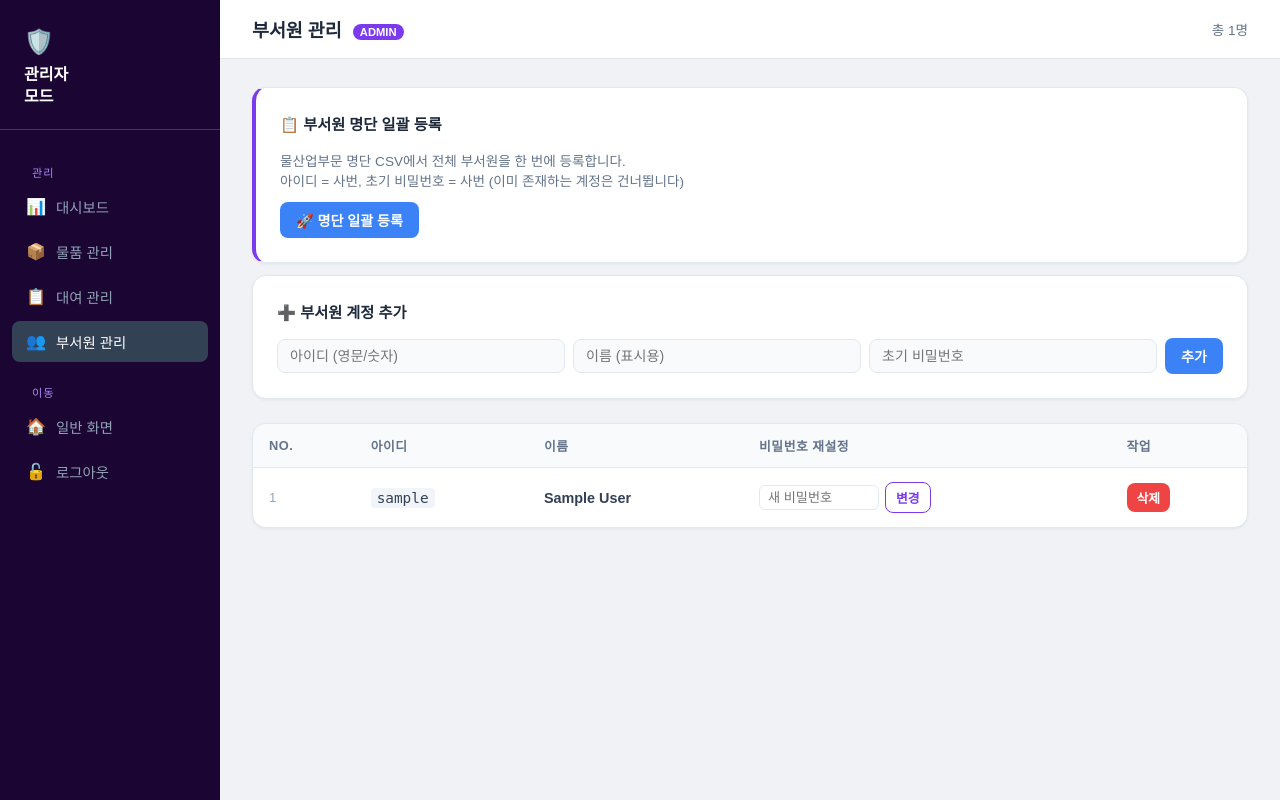
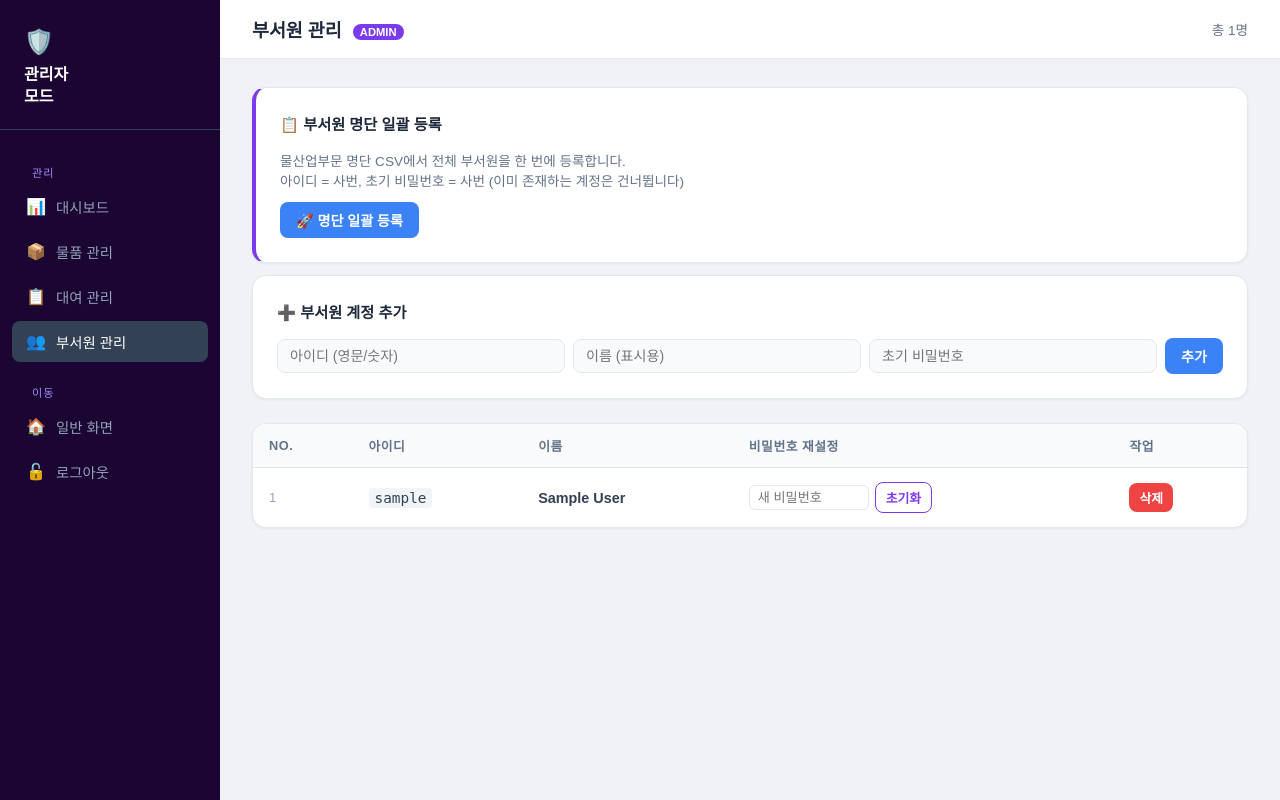
Before and after one commit to jun89368936-blip/100_test, a Flask app: page /admin/users in a window 1280 px wide. Run offline with Flask 3, Linux system fonts and the light colour scheme; the visitor is signed in with stand-in values (Sample User, id 1); a database or web service that is not in the repository returns one stand-in record (values such as "Sample title"); some libraries are stand-ins or nearby versions.

Commit message:
rename password reset button to 초기화

```diff
--- a/equipment-rental/templates/admin/users.html
+++ b/equipment-rental/templates/admin/users.html
@@ -92,7 +92,7 @@
               <td>
                 <form method="post" action="/admin/users/reset-password/{{ u.id }}" class="reset-form">
                   <input class="reset-input" type="password" name="new_password" placeholder="새 비밀번호" required>
-                  <button type="submit" class="btn" style="padding:5px 10px;font-size:0.8rem;border:1.5px solid #7c3aed;color:#7c3aed;background:#fff;">변경</button>
+                  <button type="submit" class="btn" style="padding:5px 10px;font-size:0.8rem;border:1.5px solid #7c3aed;color:#7c3aed;background:#fff;">초기화</button>
                 </form>
               </td>
               <td>
```
